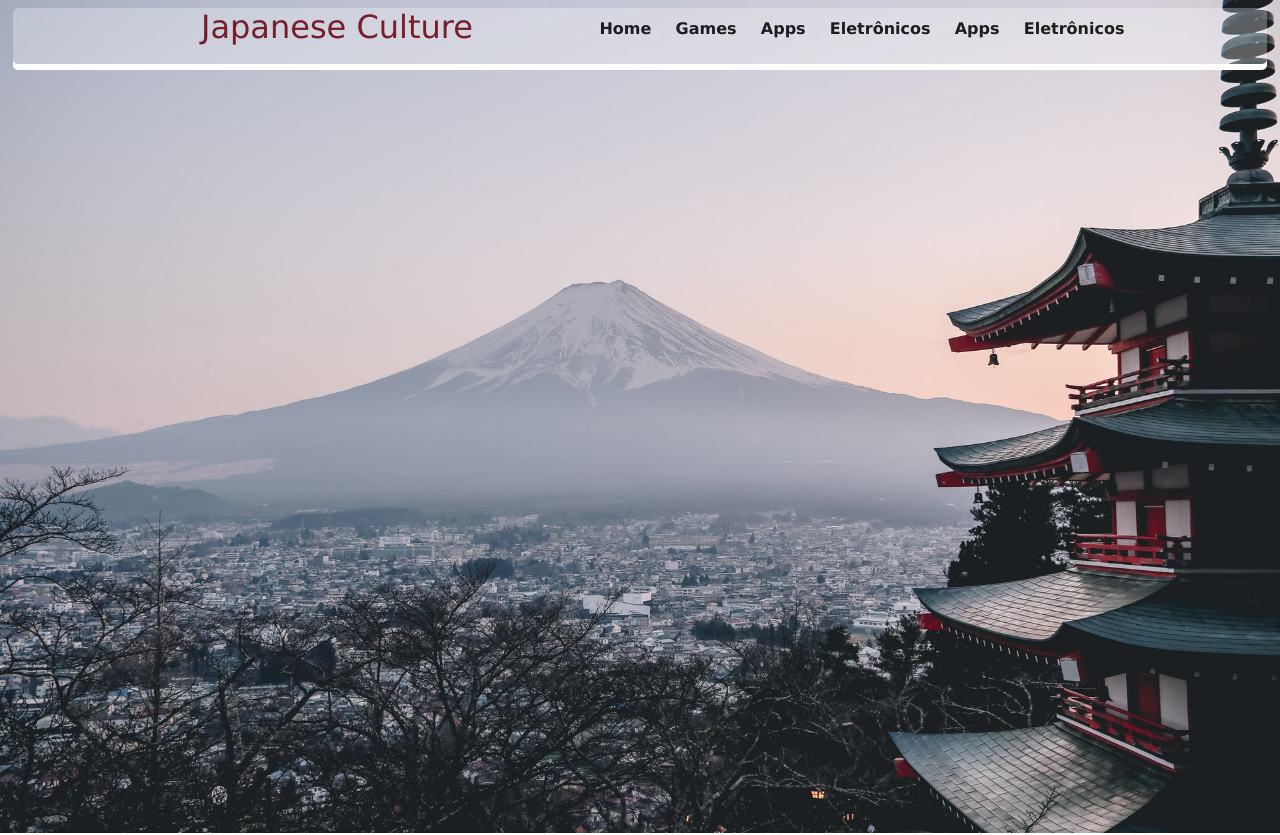
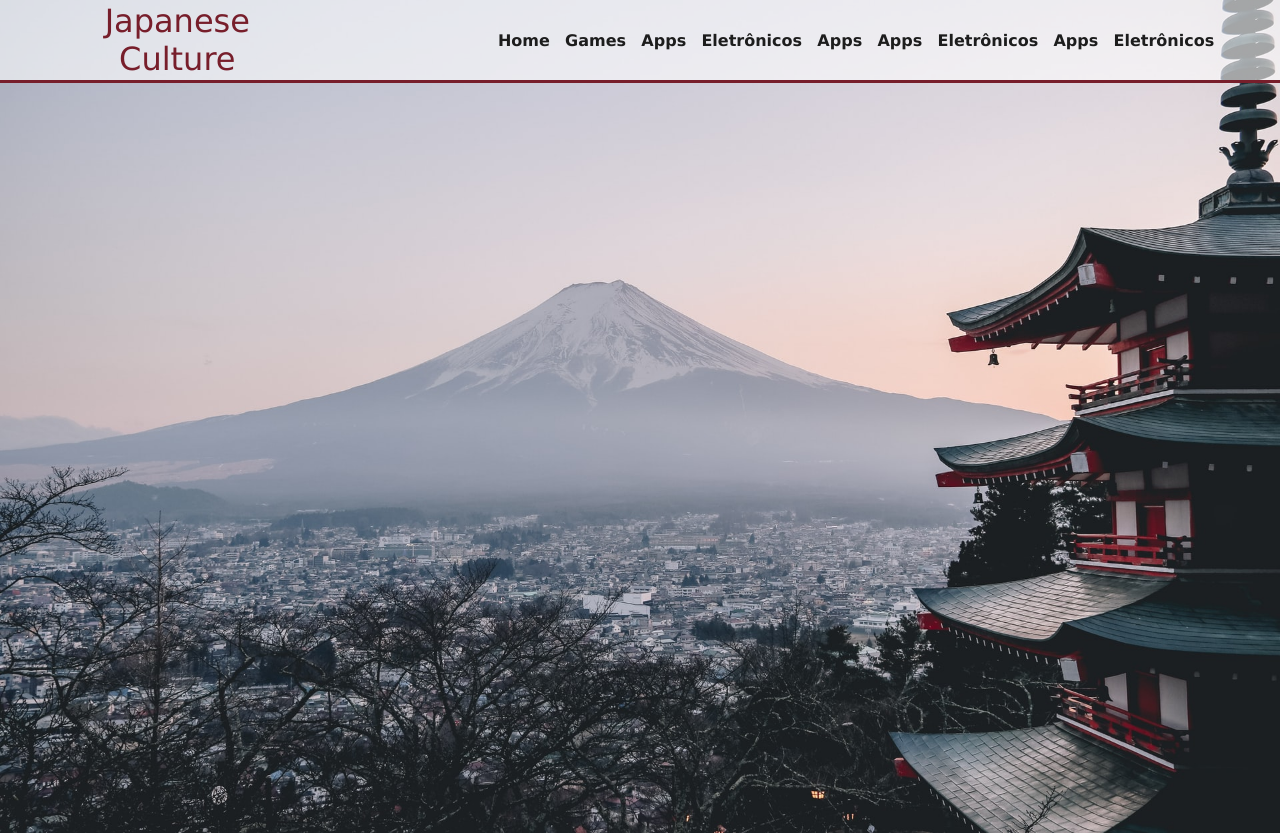
Before and after one commit to LeoAoki/japanese-culture, an Angular app: page /home in a window 1280 px wide. Shown: the top 835 px of the page. Built offline with nearby package versions, Linux system fonts and the light colour scheme.

Commit message:
Nova Top-Bar em tabela

```diff
--- a/src/app/components/top-bar/top-bar.component.css
+++ b/src/app/components/top-bar/top-bar.component.css
@@ -1,27 +1,11 @@
-header {
-  background: rgba(255, 255, 255, 0.288);
-  height: 7%;
-  width: 98%;
-  box-shadow: 0 6px 0 white;
-  position: fixed;
-  top: 1%;
-  margin-left: 1%;
-  margin-right: 1%;
-  border-radius: 5px;
-}
+/* Fontes: */
 
 a {
   text-decoration: none;
 }
 
-#centro-header {
-  width: 70%;
-  margin: 0 auto;
-}
-
 #logo {
   float: left;
-  padding: 0 0;
 }
 
 .logo {
@@ -35,14 +19,32 @@ a {
 
 nav {
   float: right;
-  padding: 1.2% 10%;
 }
 
 .link {
   font-size: 100%;
-  margin: 3%;
   transition: all 0.3s ease;
 }
 .link:hover {
   color: rgb(139, 139, 139);
 }
+
+
+
+/* Formato do cabeçalho: */
+
+table {
+  text-align: center;
+  vertical-align: middle;
+
+  width: 100%;
+  margin: 0 auto;
+  position: fixed;
+
+  background: rgba(255, 255, 255, 0.603);
+  box-shadow: 0 3px 0 #771E2B;
+}
+
+td {
+  padding: 0 5%;
+}
--- a/src/app/components/top-bar/top-bar.component.html
+++ b/src/app/components/top-bar/top-bar.component.html
@@ -1,18 +1,27 @@
 <header>
-  <div id="centro-header">
+    <table>
+      <tr>
 
+        <td>
           <div id="logo">
             <a class="logo" [routerLink]="['/home']">Japanese Culture</a>
           </div>
+        </td>
 
+        <td>
           <nav>
-      <b><a class="link" [routerLink]="['/home']">Home</a></b>
-      <b><a class="link" href="#">Games</a></b>
-      <b><a class="link" href="#">Apps</a></b>
-      <b><a class="link" href="#">Eletrônicos</a></b>
-      <b><a class="link" href="#">Apps</a></b>
+            <b><a class="link" [routerLink]="['/home']">Home</a></b> &nbsp;
+            <b><a class="link" href="#">Games</a></b> &nbsp;
+            <b><a class="link" href="#">Apps</a></b> &nbsp;
+            <b><a class="link" href="#">Eletrônicos</a></b> &nbsp;
+            <b><a class="link" href="#">Apps</a></b> &nbsp;
+            <b><a class="link" href="#">Apps</a></b> &nbsp;
+            <b><a class="link" href="#">Eletrônicos</a></b> &nbsp;
+            <b><a class="link" href="#">Apps</a></b> &nbsp;
             <b><a class="link" href="#">Eletrônicos</a></b>
           </nav>
+        </td>
 
-  </div>
+      </tr>
+    </table>
 </header>
```
Lines whose indentation alone changed are shown as unchanged.
